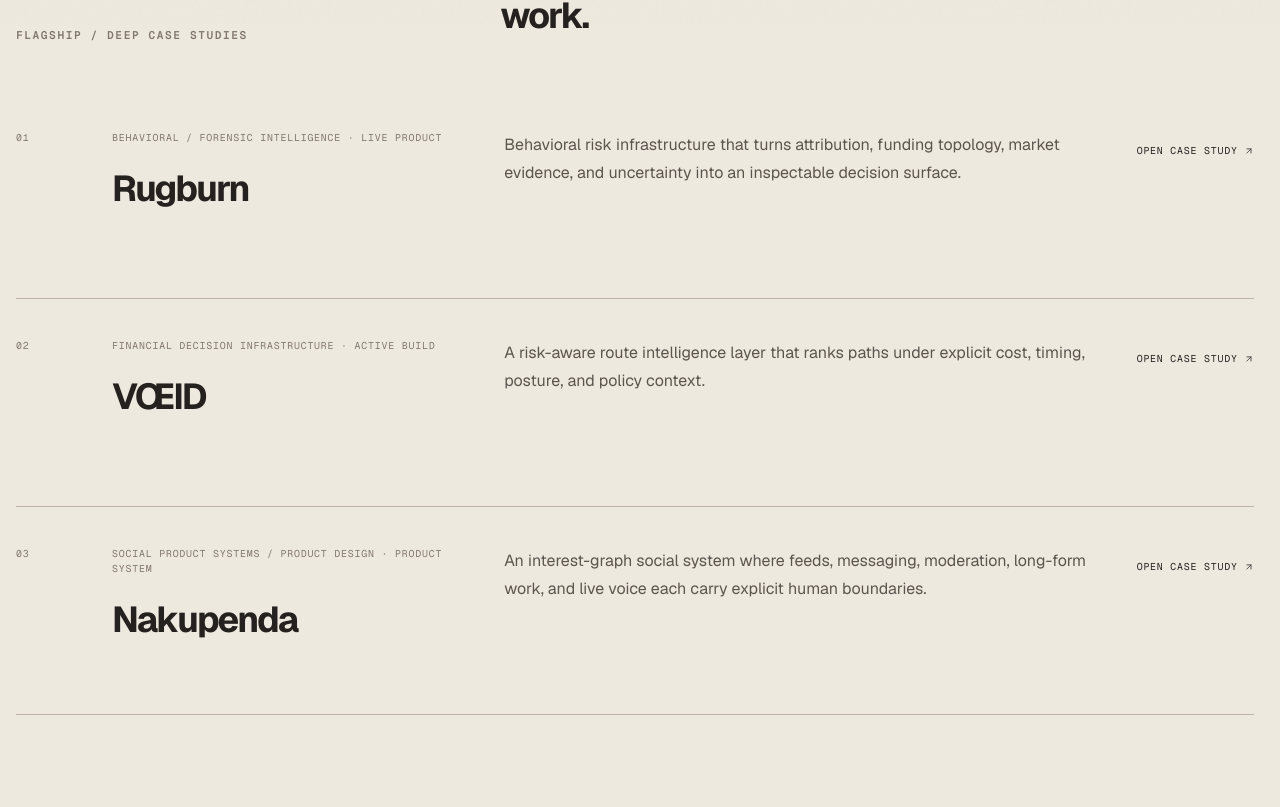
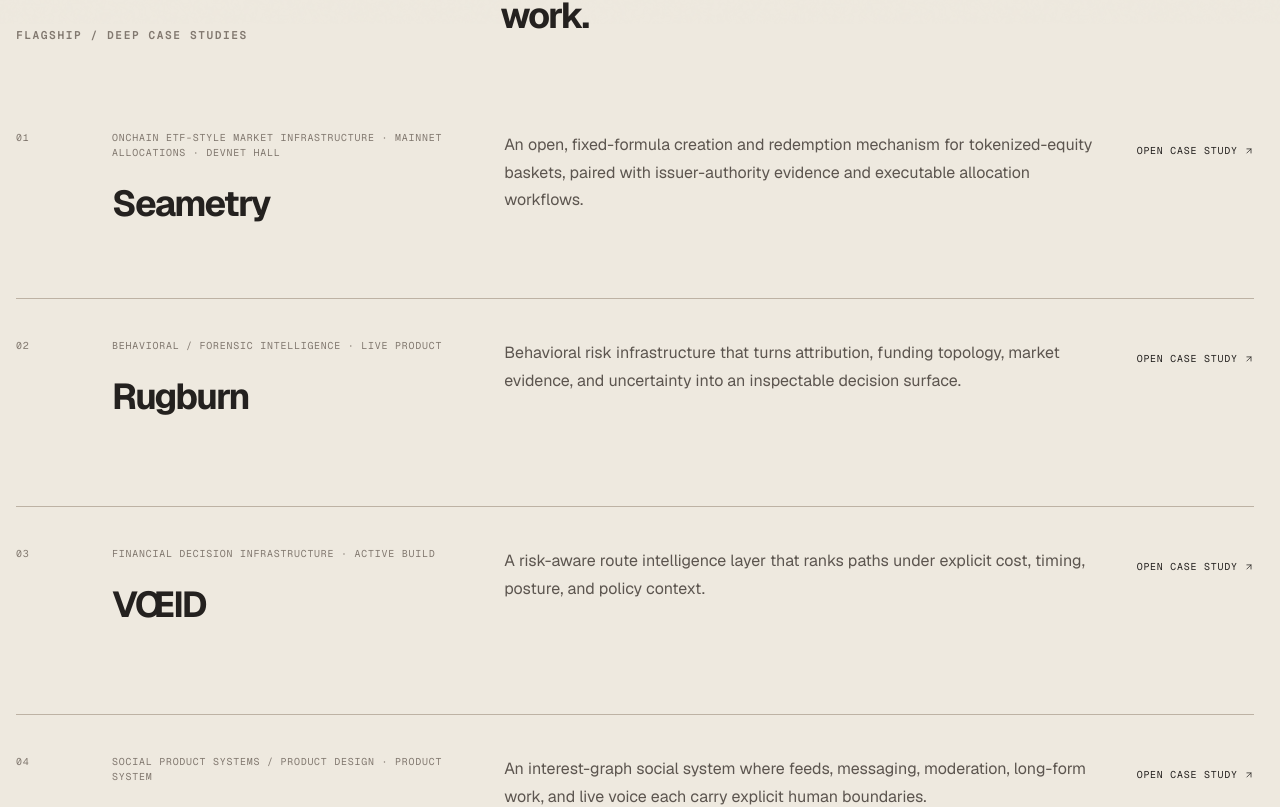
Before and after one commit to storm-beyndtech/Storm-Portfolio, a Next.js app: page /work in a window 1280 px wide. Shown: the part 776-1583 px from the top of the page. Built offline with nearby package versions, Linux system fonts and the light colour scheme; no server answers.

Commit message:
Feature Seametry in selected portfolio work

```diff
--- a/content/projects.ts
+++ b/content/projects.ts
@@ -17,8 +17,18 @@ export type Project = {
 
 export const flagshipProjects: readonly Project[] = [
   {
+    id: "seametry", index: "01", name: "Seametry", displayName: "Seametry",
+    category: "Onchain ETF-style market infrastructure", status: "Mainnet allocations · Devnet Hall",
+    href: "/work/seametry", liveUrl: "https://seametry.xyz", liveLabel: "Explore Seametry",
+    problem: "Tokenized equities arrive through different issuers, permissions, and execution conditions; buying several tokens is not an ETF creation/redemption mechanism.",
+    thesis: "An open, fixed-formula creation and redemption mechanism for tokenized-equity baskets, paired with issuer-authority evidence and executable allocation workflows.",
+    ownership: "Solo founder · product direction, Solana/Anchor protocol, Go evidence and policy core, Next.js interface, integration and validation.",
+    proof: ["Hall deployed on Solana devnet with transaction-backed freeze and redemption scenarios", "Mainnet direct-wallet Allocations routed through Jupiter", "Token-2022 issuer-authority decoding, admission policy and cross-runtime conformance tests"],
+    technologies: ["Rust", "Anchor", "Go", "Solana", "Token-2022", "Next.js", "TypeScript"],
+  },
+  {
     id: "rugburn",
-    index: "01",
+    index: "02",
     name: "Rugburn",
     displayName: "Rugburn",
     category: "Behavioral / forensic intelligence",
@@ -40,7 +50,7 @@ export const flagshipProjects: readonly Project[] = [
   },
   {
     id: "void",
-    index: "02",
+    index: "03",
     name: "VOID",
     displayName: "VŒID",
     category: "Financial decision infrastructure",
@@ -56,7 +66,7 @@ export const flagshipProjects: readonly Project[] = [
   },
   {
     id: "nakupenda",
-    index: "03",
+    index: "04",
     name: "Nakupenda",
     displayName: "Nakupenda",
     category: "Social product systems / product design",
```
